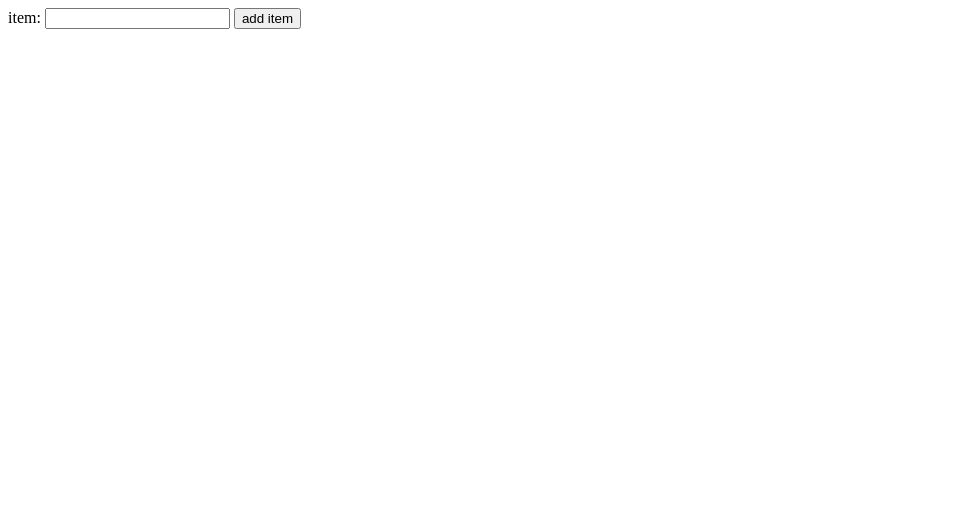
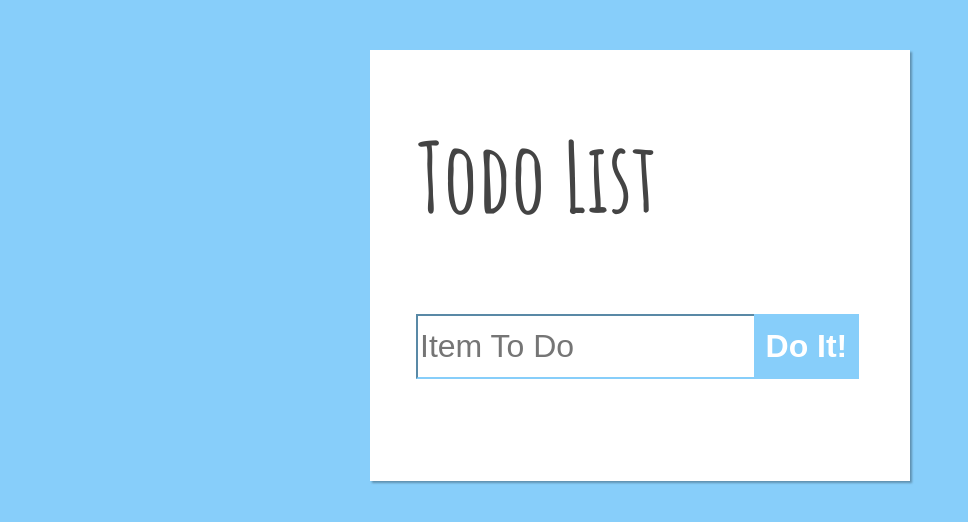
Before and after one commit to fiddlehead/todos, a website: page views/index.html in a window 1280 px wide. Shown: the whole page, without its empty margins (0-968 px from the left). Drawn offline with nearby package versions, Linux system fonts and the light colour scheme.

Commit message:
Added some style

```diff
--- /dev/null
+++ b/css/style.css
@@ -0,0 +1,82 @@
+body {
+            background: #87cefa;
+            font-size: 2em;
+        }
+
+        #wrapper{
+            width: 75%;
+            margin: 20px auto;
+        }
+
+        h1 {
+            font-family: 'Amatic SC', helvetica, sans-serif;
+            font-weight: bold;
+            font-size: 3em;
+        }
+
+        ul{
+            list-style-type:none;
+        }
+
+        li{
+            margin: 20px auto;
+            text-indent: -50px;
+        }
+
+        .done{
+            text-decoration:line-through;
+            color: #bbb;
+        }
+
+        input[type=checkbox]{
+            margin: 0px 20px;
+            position: relative;
+            top: -5px;
+        }
+
+        form    {
+            margin: 50px auto 20px auto;
+            padding: 50px 20px;
+            width: 500px;
+            background: #fff;
+            position:relative;
+            font-family: Helvetica, Verdana, sans-serif;
+            font-size: 1em;
+            line-height: 24px;
+            color: #444;
+            text-decoration: none;
+            border: none;
+            box-shadow: 2px 2px 2px rgba(0, 0, 0, 0.3);
+        }
+
+        fieldset {
+            border:none;
+        }
+
+        input[type=text] {
+            margin-top:50px;
+            margin-right: 0;
+            height: 65px;
+            width: 340px;
+            font-size: 1em;
+            border-color: #87cefa;
+        }
+
+        button {
+            position:relative;
+            background: #87cefa;
+            margin-left: -11;
+            display: inline-block;
+            height: 65px;
+            width: 105px;
+            border: none;
+            color: #fff;
+            font-weight: bold;
+            font-size: 1em;
+        }
+
+        button:hover {
+            box-shadow: -1px -1px 1px rgba(0, 0, 0, 0.3);
+            top: 1px;
+            left: 1px;
+        }
--- a/views/index.html
+++ b/views/index.html
@@ -1,22 +1,105 @@
 <head>
     <title>Todo List</title>
+    <link href='http://fonts.googleapis.com/css?family=Amatic+SC:400,700' rel='stylesheet' type='text/css'>
+    <!-- <link type="text/css" rel="stylesheet" href="./css/style.css"> -->
     <style>
-        ul{list-style-type:none;}
-    .done{
-            text-decoration:line-through;}
+        body {
+            background: #87cefa;
+            font-size: 2em;
+        }
+
+        #wrapper{
+            width: 75%;
+            margin: 20px auto;
+        }
+
+        h1 {
+            font-family: 'Amatic SC', helvetica, sans-serif;
+            font-weight: bold;
+            font-size: 3em;
+        }
+
+        ul{
+            list-style-type:none;
+        }
+
+        li{
+            margin: 20px auto;
+            text-indent: -50px;
+        }
+
+        .done{
+            text-decoration:line-through;
+            color: #bbb;
+        }
+
+        input[type=checkbox]{
+            margin: 0px 20px;
+            position: relative;
+            top: -5px;
+        }
+
+        form    {
+            margin: 50px auto 20px auto;
+            padding: 50px 20px;
+            width: 500px;
+            background: #fff;
+            position:relative;
+            font-family: Helvetica, Verdana, sans-serif;
+            font-size: 1em;
+            line-height: 24px;
+            color: #444;
+            text-decoration: none;
+            border: none;
+            box-shadow: 2px 2px 2px rgba(0, 0, 0, 0.3);
+        }
+
+        fieldset {
+            border:none;
+        }
+
+        input[type=text] {
+            margin-top:50px;
+            margin-right: 0;
+            height: 65px;
+            width: 340px;
+            font-size: 1em;
+            border-color: #87cefa;
+        }
+
+        button {
+            position:relative;
+            background: #87cefa;
+            margin-left: -11;
+            display: inline-block;
+            height: 65px;
+            width: 105px;
+            border: none;
+            color: #fff;
+            font-weight: bold;
+            font-size: 1em;
+        }
+
+        button:hover {
+            box-shadow: -1px -1px 1px rgba(0, 0, 0, 0.3);
+            top: 1px;
+            left: 1px;
+        }
     </style>
 </head>
 
 <body>
-    <form method='post' action='todos'>
-        item:
-        <input type='text' name='name'>
-        <input type='submit' value='add item'>
-
-    </form>
-    <ul>
-    </ul>
-
+    <div id="wrapper">
+        <form method='post' action='todos'>
+            <fieldset>
+                <legend><h1>Todo List</h1></legend>
+                <input type='text' name='name' placeholder="Item To Do">
+                <button type='submit' value='add item'>Do It!</button>
+                <ul>
+                </ul>
+            </fieldset>
+        </form>
+    </div>
     <script src="http://code.jquery.com/jquery-1.10.1.min.js"></script>
     <script>
 
```
Also changed, not shown: Json/data.json (+13 -3 lines).
